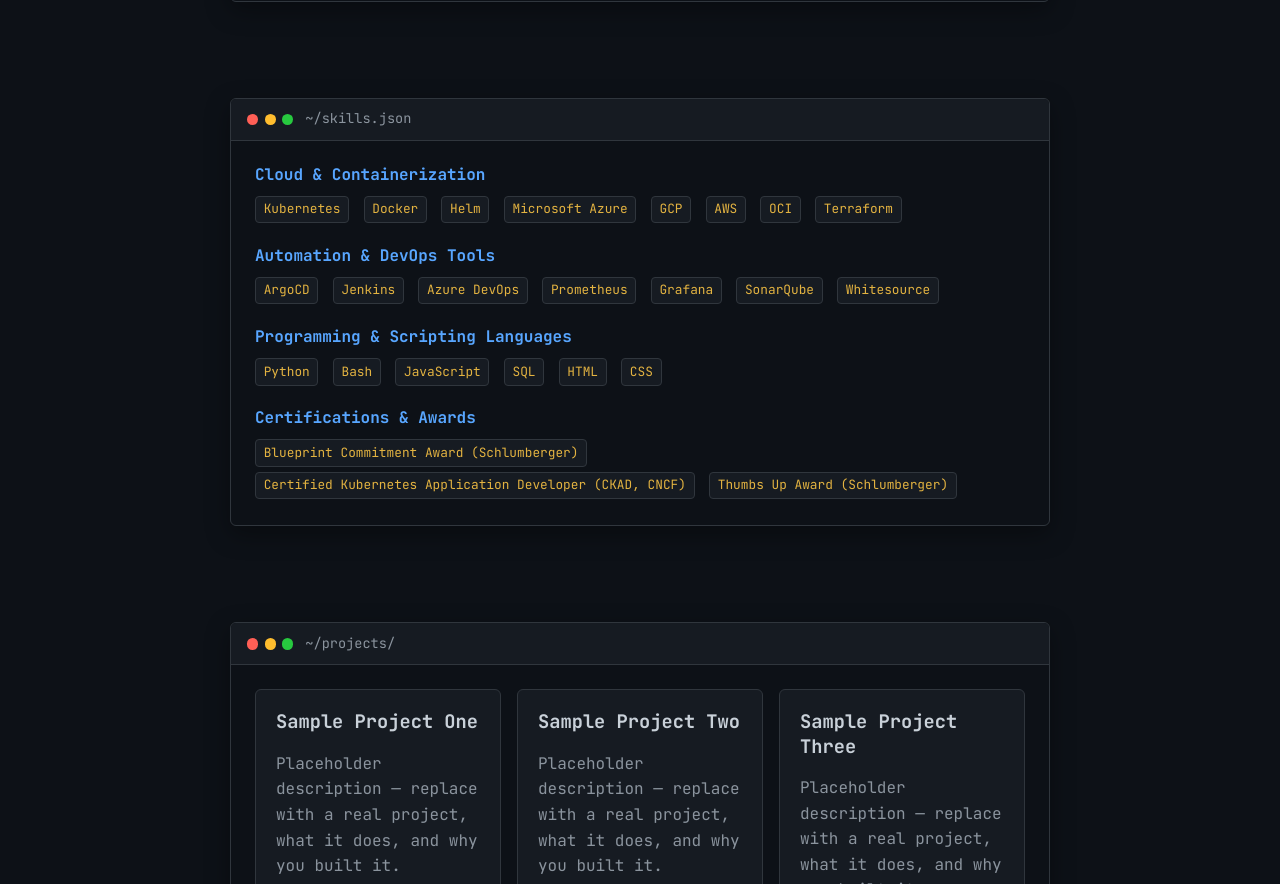
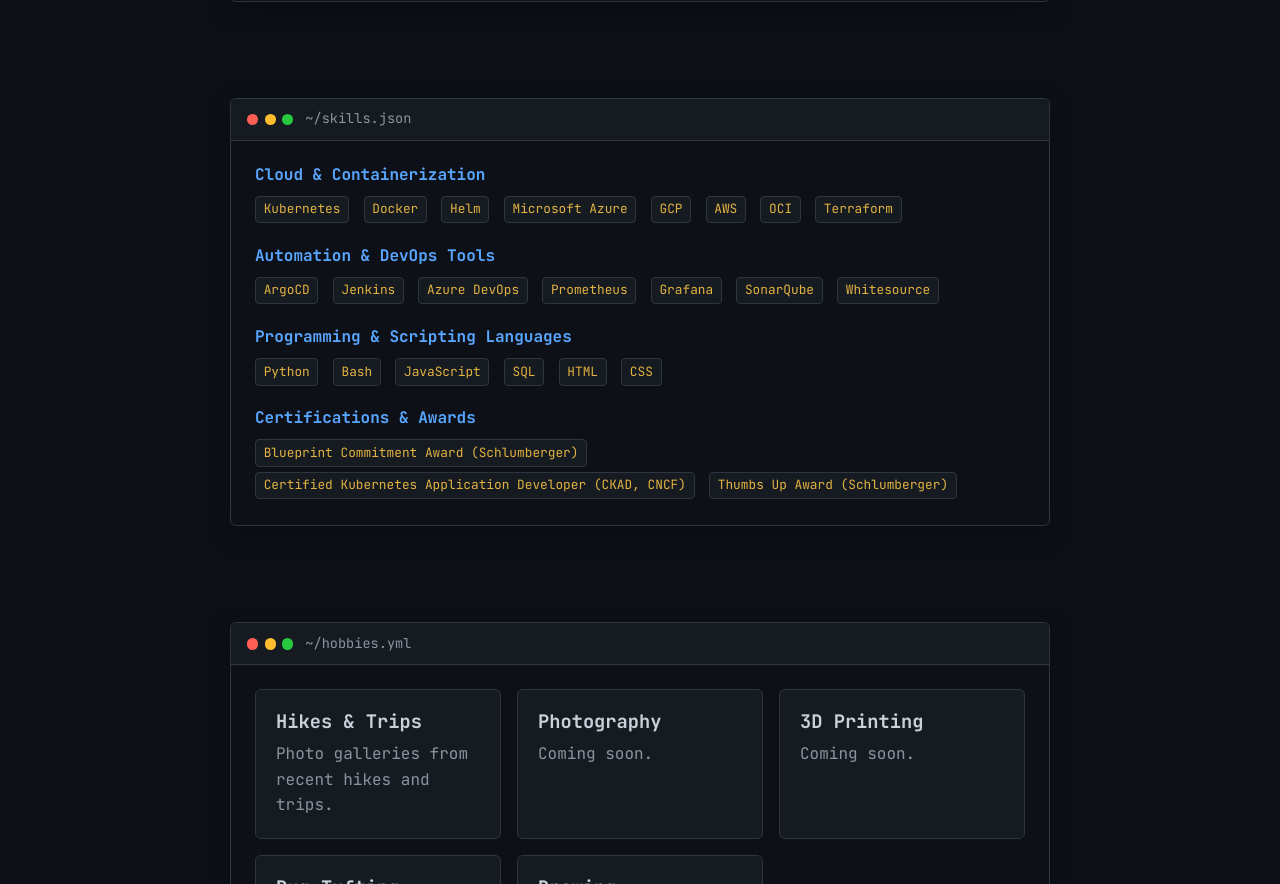
Before and after one commit to niharchinta/nchinta.github.io, an Astro site: page / in a window 1280 px wide. Shown: the part 1916-2800 px from the top of the page. Built offline with nearby package versions, Linux system fonts and the light colour scheme; Astro itself is replaced by a stand-in of ours.

Commit message:
disable projects

```diff
--- a/src/components/Nav.astro
+++ b/src/components/Nav.astro
@@ -1,8 +1,10 @@
 ---
+import { SHOW_PROJECTS } from '../data/projects';
+
 const links = [
   { href: '/#experience', label: 'experience' },
   { href: '/#skills', label: 'skills' },
-  { href: '/#projects', label: 'projects' },
+  ...(SHOW_PROJECTS ? [{ href: '/#projects', label: 'projects' }] : []),
   { href: '/#hobbies', label: 'hobbies' },
   { href: '/cv', label: 'cv' },
 ];
--- a/src/data/projects.ts
+++ b/src/data/projects.ts
@@ -1,3 +1,7 @@
+// Flip to true once you have real projects to show — hides the section
+// (and its nav link) entirely while false.
+export const SHOW_PROJECTS = false;
+
 // TODO: replace with your real Google Form URL once you have one.
 export const PLACEHOLDER_FEEDBACK_FORM_URL = 'https://forms.gle/REPLACE_ME_WITH_REAL_GOOGLE_FORM';
 
--- a/src/pages/index.astro
+++ b/src/pages/index.astro
@@ -8,7 +8,7 @@
 import HobbyCard from '../components/HobbyCard.astro';
 import { experience } from '../data/experience';
 import { skillCategories } from '../data/skills';
-import { projects } from '../data/projects';
+import { projects, SHOW_PROJECTS } from '../data/projects';
 import { hobbies } from '../data/hobbies';
 ---
 
@@ -35,6 +35,7 @@
       </TerminalWindow>
     </section>
 
+    {SHOW_PROJECTS && (
       <section class="section">
         <TerminalWindow title="~/projects/" id="projects">
           <div class="grid">
@@ -42,6 +43,7 @@
           </div>
         </TerminalWindow>
       </section>
+    )}
 
     <section class="section">
       <TerminalWindow title="~/hobbies.yml" id="hobbies">
```
Lines whose indentation alone changed are shown as unchanged.
